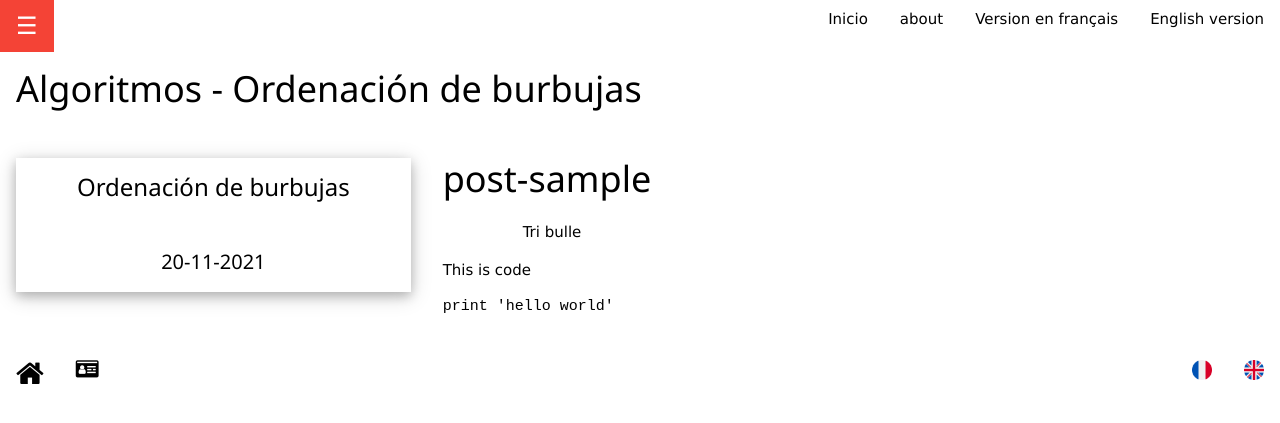
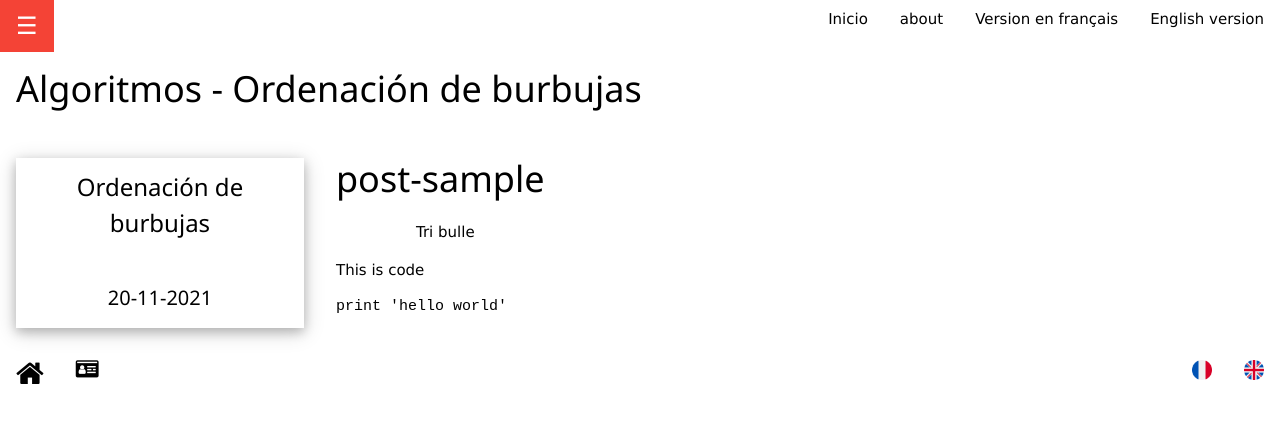
Before and after one commit to LWH-21/Algos, a Jekyll site: the page built from _posts/2020-11-20-bubblesort_es.md, in a window 1280 px wide. Shown: the top 423 px of the page. Built offline with Jekyll 4.4.1, drawn with Linux system fonts in a browser that asks for light colours; comment, search, counter and statistics services are not loaded.

Commit message:
Update post.html

```diff
--- a/_includes/post.html
+++ b/_includes/post.html
@@ -1,5 +1,5 @@
 <article class="post">
-	<div class="w3-container w3-third w3-margin-top">
+	<div class="w3-container w3-quarter w3-margin-top">
 		<div class="w3-card-4 w3-metro-teal">
 			<div class="w3-container w3-center">
 				<h3>{{ page.title | escape }}</h3>
```
